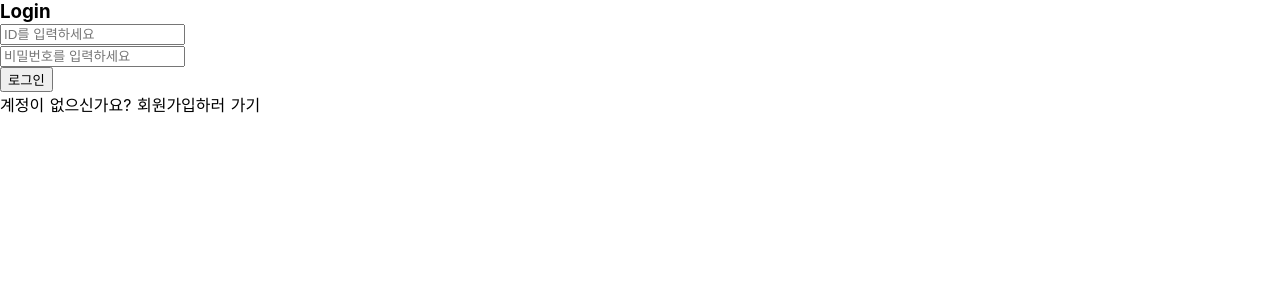
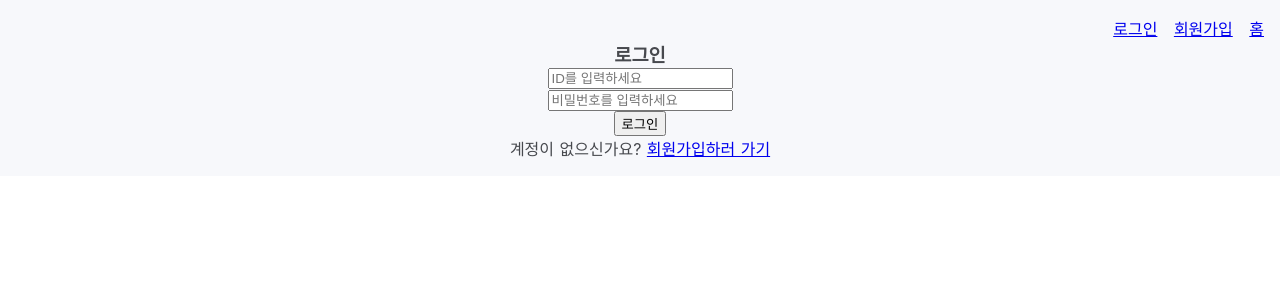
Before and after one commit to komo3344/Microservices-Architecture, a Nuxt app in the folder Vue_Project/: page /login in a window 1280 px wide. Shown: the top 300 px of the page. Built offline with nearby package versions, Linux system fonts and the light colour scheme.

Commit message:
main, login, signup page 생성

```diff
--- a/Vue_Project/layouts/default.vue
+++ b/Vue_Project/layouts/default.vue
@@ -1,5 +1,6 @@
 <template>
   <div>
+    <nav/>
     <nuxt/>
   </div>
 </template>
--- /dev/null
+++ b/Vue_Project/layouts/nav.vue
@@ -0,0 +1,18 @@
+<template>
+  <nav class='nav'>
+    <span><nuxt-link to="/login">로그인</nuxt-link></span> &nbsp;
+    <span><nuxt-link to="/signup">회원가입</nuxt-link></span>  &nbsp;
+    <nuxt-link to="/">홈</nuxt-link>
+    <nuxt/>
+  </nav>
+</template>
+
+<style scoped>
+nav {
+  padding: 1rem;
+  background: #F7F8FB;
+  color: #47494E;
+  text-align: right;
+
+}
+</style>
--- a/Vue_Project/nuxt.config.js
+++ b/Vue_Project/nuxt.config.js
@@ -24,6 +24,7 @@ module.exports = {
     /*
     ** Run ESLint on save
     */
+    vendor: ['axios'],
     extend (config, { isDev, isClient }) {
       if (isDev && isClient) {
         config.module.rules.push({
--- a/Vue_Project/package.json
+++ b/Vue_Project/package.json
@@ -13,6 +13,7 @@
     "precommit": "npm run lint"
   },
   "dependencies": {
+    "axios": "^0.19.0",
     "nuxt": "^2.0.0"
   },
   "devDependencies": {
--- a/Vue_Project/pages/index.vue
+++ b/Vue_Project/pages/index.vue
@@ -1,23 +1,35 @@
 <template>
   <section class="container">
     <div>
-
       <h1 class="title">
-        Hi~! vue_project
+        Hello~ microservices architecture toy project
       </h1>
       <h2 class="subtitle">
-        Hello~ microservices architecture toy project
+        This is main page
       </h2>
-
+      {{username}}
     </div>
   </section>
 </template>
 
 <script>
+import axios from 'axios'
+export default {
+  layout: 'nav',
+  async asyncData () {
+    let { data} = await axios.get('http://127.0.0.1:8000/user/')
+    console.log(data[0].username)
+    return {username: data[0].username}
+  }
 
-export default {
-  components: {
-
-  }
 }
 </script>
+
+<style>
+.container .title{
+  text-align: center;
+}
+.container .subtitle{
+  text-align: center;
+}
+</style>
--- a/Vue_Project/pages/login.vue
+++ b/Vue_Project/pages/login.vue
@@ -1,21 +1,32 @@
 <template>
   <div class="login">
-    <h3>Login</h3>
+    <h3>로그인</h3>
     <input type="text" placeholder="ID를 입력하세요"><br>
     <input type="password" placeholder="비밀번호를 입력하세요"><br>
-    <button>로그인</button>
-    <p>계정이 없으신가요? 회원가입하러 가기</p>
+    <button @click="test()">로그인</button>
+    <p>계정이 없으신가요? <nuxt-link to="/signup">회원가입하러 가기</nuxt-link></p>
   </div>
 </template>
 
 <script>
 export default {
   name: 'login',
+  layout: 'nav',
   data(){
     return{
 
     }
   },
-  methods: {}
+  methods: {
+    test: () =>{
+      alert('clicked!')
+    }
+  }
 }
 </script>
+
+<style>
+  .login {
+    text-align: center
+  }
+</style>
--- /dev/null
+++ b/Vue_Project/pages/signup.vue
@@ -0,0 +1,34 @@
+<template>
+  <div class="signup">
+    <h3>회원가입</h3>
+    ID: <input type="text" placeholder="ID를 입력하세요"><br>
+    email: <input type="email" placeholder="e-mail을 입력하세요"><br>
+    password1: <input type="password1" placeholder="비밀번호를 입력하세요"><br>
+    password2: <input type="password2" placeholder="비밀번호를 한번 더 입력하세요"><br>
+    <button @click="signup()">회원가입</button>
+  </div>
+
+</template>
+
+<script>
+export default {
+  name: 'signup',
+  layout: 'nav',
+  data(){
+    return{
+
+    }
+  },
+  methods: {
+    signup: () => {
+      console.log('click')
+    }
+  }
+}
+</script>
+
+<style>
+  .signup {
+    text-align: center
+  }
+</style>
```
Also changed, not shown: Vue_Project/pages/README.md (deleted), 2 other files (tests, documents, lock files or other folders).
